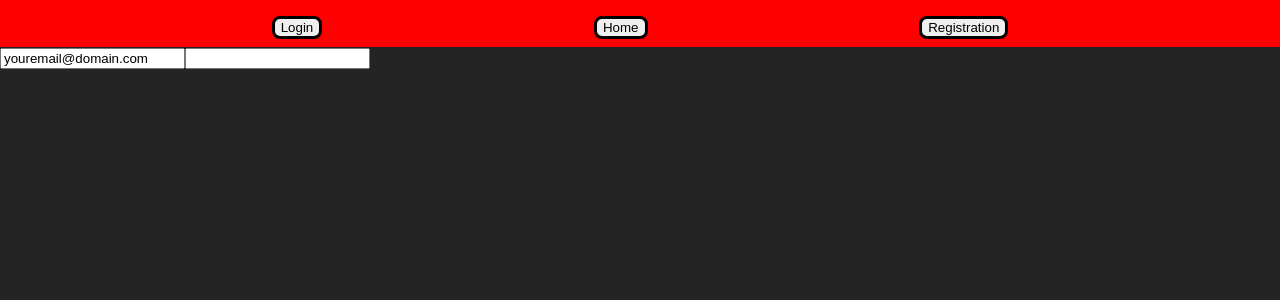
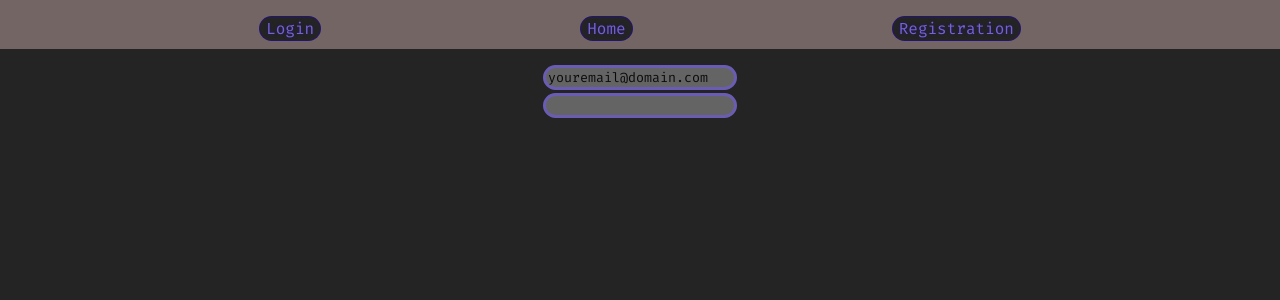
Before and after one commit to DreaMTH/DemoCard, a React (Create React App) app in the folder client/: page /registration in a window 1280 px wide. Shown: the top 300 px of the page. Built offline with nearby package versions, Linux system fonts and the light colour scheme.

Commit message:
design changes

```diff
--- a/client/public/index.html
+++ b/client/public/index.html
@@ -1,7 +1,13 @@
-<!DOCTYPE html>
+<!doctype html>
 <html lang="en">
   <head>
     <meta charset="utf-8" />
+    <link rel="preconnect" href="https://fonts.googleapis.com" />
+    <link rel="preconnect" href="https://fonts.gstatic.com" crossorigin />
+    <link
+      href="https://fonts.googleapis.com/css2?family=Fira+Code:wght@300..700&display=swap"
+      rel="stylesheet"
+    />
     <link rel="icon" href="%PUBLIC_URL%/favicon.ico" />
     <meta name="viewport" content="width=device-width, initial-scale=1" />
     <meta name="theme-color" content="#000000" />
--- a/client/src/App.css
+++ b/client/src/App.css
@@ -1,3 +1,4 @@
+@import url("https://fonts.googleapis.com/css2?family=Fira+Code:wght@300..700&display=swap");
 .App {
   text-align: center;
 }
--- a/client/src/components/Header.module.css
+++ b/client/src/components/Header.module.css
@@ -1,14 +1,22 @@
 .headerBody {
+  font-family: "Fira Code", monospace;
   margin: 0;
-  background-color: red;
+  background-color: #746565;
   padding: 1rem 0 0.5rem 0;
   display: flex;
   justify-content: space-evenly;
 }
 .buttonLink {
-  border: 0.2rem solid black;
-  border-radius: 0.5rem;
+  font-family: "Fira Code", monospace;
+  font-size: 1rem;
+  color: hsla(250, 80%, 70%, 0.8);
+  text-shadow: 0rem 0rem 0.2rem hsla(250, 80%, 30%, 0.8);
+  background-color: #242424;
+  border: 0.1rem solid hsla(250, 80%, 30%, 0.8);
+  border-radius: 1rem;
+  cursor: pointer;
 }
 .buttonLink:hover {
+  box-shadow: 0rem 0rem 1rem hsla(250, 80%, 70%, 0.8);
   opacity: 70%;
 }
--- a/client/src/index.css
+++ b/client/src/index.css
@@ -1,14 +1,16 @@
+@import url("https://fonts.googleapis.com/css2?family=Fira+Code:wght@300..700&display=swap");
 body {
   margin: 0;
-  font-family: -apple-system, BlinkMacSystemFont, "Segoe UI", "Roboto", "Oxygen",
-    "Ubuntu", "Cantarell", "Fira Sans", "Droid Sans", "Helvetica Neue",
-    sans-serif;
+  padding: 0;
+  font-family: -apple-system, BlinkMacSystemFont, "Fira Code", monospace,
+    "Segoe UI", "Roboto", "Oxygen", "Ubuntu", "Cantarell", "Fira Sans",
+    "Droid Sans", "Helvetica Neue", sans-serif;
   -webkit-font-smoothing: antialiased;
   -moz-osx-font-smoothing: grayscale;
   background-color: #242424;
 }
 
 code {
-  font-family: source-code-pro, Menlo, Monaco, Consolas, "Courier New",
-    monospace;
+  font-family: "Fira Code", source-code-pro, Menlo, Monaco, Consolas,
+    "Courier New", monospace;
 }
--- a/client/src/pages/homePage/homePage.module.css
+++ b/client/src/pages/homePage/homePage.module.css
@@ -1,4 +1,5 @@
 .homeBody {
+  font-family: "Fira Code", monospace;
   margin: 0;
   display: flex;
   flex-direction: column;
@@ -15,6 +16,7 @@
   position: relative;
 }
 .mainTitle {
+  font-family: "Fira Code", monospace;
   position: relative;
   font-size: 4rem;
   text-shadow: 0rem 0rem 0.5rem hsla(250, 80%, 30%, 1);
@@ -22,6 +24,7 @@
   margin: 0 0 0.5rem 0;
 }
 .mainText {
+  font-family: "Fira Code", monospace;
   margin: 0.5rem 0;
   position: relative;
   border-top: 0.1rem solid hsla(250, 80%, 70%, 1);
--- a/client/src/pages/loginPage/loginPage.module.css
+++ b/client/src/pages/loginPage/loginPage.module.css
@@ -15,6 +15,7 @@
   position: relative;
 }
 .mainTitle {
+  font-family: "Fira Code", monospace;
   position: relative;
   font-size: 4rem;
   text-shadow: 0rem 0rem 0.5rem hsla(250, 80%, 30%, 1);
@@ -22,6 +23,7 @@
   margin: 0 0 0.5rem 0;
 }
 .mainText {
+  font-family: "Fira Code", monospace;
   margin: 0.5rem 0;
   position: relative;
   border-top: 0.1rem solid hsla(250, 80%, 70%, 1);
--- a/client/src/pages/registrationPage/registrationPage.jsx
+++ b/client/src/pages/registrationPage/registrationPage.jsx
@@ -3,8 +3,10 @@ import styles from "./registrationPage.module.css";
 
 const RegistrationPage = () => {
   const [defaultInput, setDefaultInput] = useState("youremail@domain.com");
-  const onEmailClick = () => {
-    setDefaultInput("");
+  const onEmailClick = (e) => {
+    if (e.target.value === "youremail@domain.com") {
+      setDefaultInput("");
+    }
   };
   const onEmailType = (e) => {
     setDefaultInput(e.target.value);
@@ -16,7 +18,7 @@ const RegistrationPage = () => {
           type="text"
           value={defaultInput}
           onChange={(e) => onEmailType(e)}
-          onClick={onEmailClick}
+          onClick={(e) => onEmailClick(e)}
         />
         <input type="password" />
       </div>
--- a/client/src/pages/registrationPage/registrationPage.module.css
+++ b/client/src/pages/registrationPage/registrationPage.module.css
@@ -1,3 +1,26 @@
 .root {
+  font-family: "Fira Code", monospace;
+  margin: 1rem 0 0 0;
+  background-color: #242424;
+  display: flex;
+  flex-direction: column;
+  align-items: center;
+}
+input {
+  font-family: "Fira Code";
+  margin: 0 0 0.2rem 0;
+  background-color: grey;
+  opacity: 70%;
+  border: 0.2rem solid hsla(250, 80%, 70%, 1);
+  border-radius: 1rem;
+}
+input:focus {
+  border: 0.2rem solid blue;
+}
+input::selection {
+  color: red;
   background-color: #242424;
 }
+input:hover {
+  box-shadow: 0 0 1rem hsla(250, 80%, 30%, 1);
+}
```
